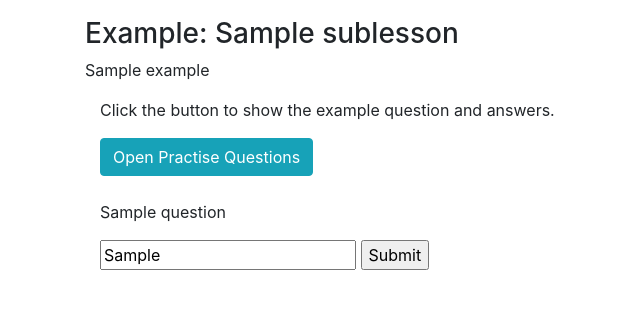
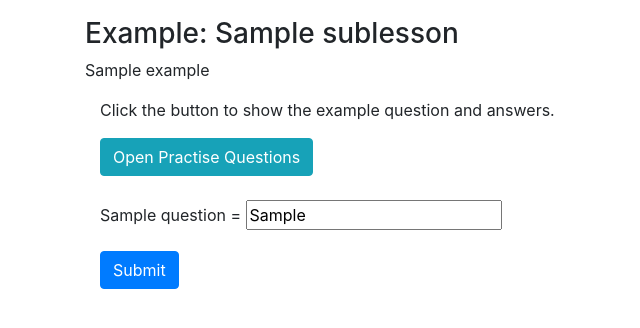
Before and after one commit to starfy84/PCTeacher, a Django app: template templates/sublesson.html in a window 1280 px wide, after a click on "Open Practise Questions". Shown: the part 209-537 px from the top of the page, without its empty margins (0-640 px from the left). Run offline with Django 3.2, Linux system fonts and the light colour scheme; tables that the repository leaves empty hold one stand-in row (values such as "Sample post"); the template is opened without the code that fills it: values that come from a table or form of the project are taken from there, most other values are stand-ins (such as "Sample title", 1, 10 or a date in 2020); some libraries are stand-ins or nearby versions.

Commit message:
Make buttons look better

```diff
--- a/templates/sublesson.html
+++ b/templates/sublesson.html
@@ -49,14 +49,15 @@
 
 	<button type="button" class="btn btn-info" data-toggle="collapse" data-target="#bb" onclick="startTimer()">Open Practise Questions</button>
 	<div id="bb" class="collapse">
-
         <br>
-		<p>{{ question }}</p>
 
 		<form action="" method="post">
 			{% csrf_token %}
-			<input type="text" required name="answer" value={{ user_answer }}>
-			<input type="submit" value="Submit">
+            <div class="form-group">
+                <label for="answerInput">{{ question }}</label> =
+    			<input type="text" id="answerInput" required name="answer" value={{ user_answer }}>
+            </div>
+			<input type="submit" class="btn btn-primary" value="Submit">
 		</form>
 	</div>
 </div>
--- a/website/views.py
+++ b/website/views.py
@@ -65,7 +65,7 @@ def sublesson(request, id, sub_id):
 
         if data.current_problem is None or data.current_answer is None:
             variables = sublesson.gen_variables()
-            data.current_problem = '{} = ?'.format(sublesson.gen_question(variables))
+            data.current_problem = sublesson.gen_question(variables)
             data.current_answer = sublesson.gen_answer(variables)
 
             objs = SubLessonUserData.objects.filter(user=request.user).values('learn_type').annotate(sum=Sum('tries')).values_list('learn_type', 'sum')
```
